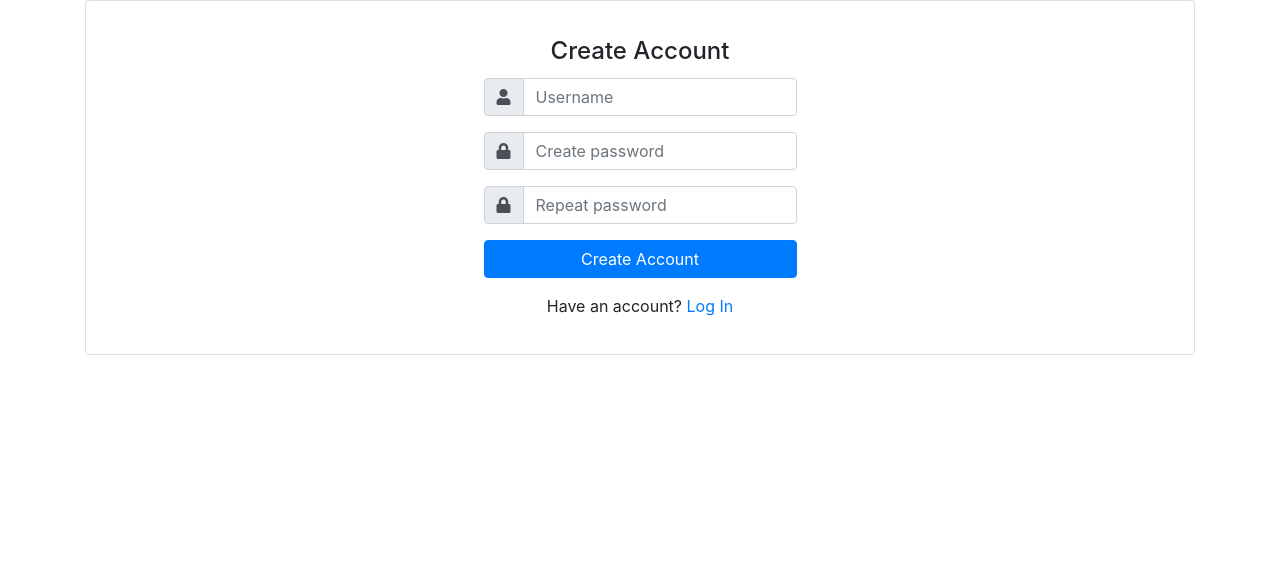
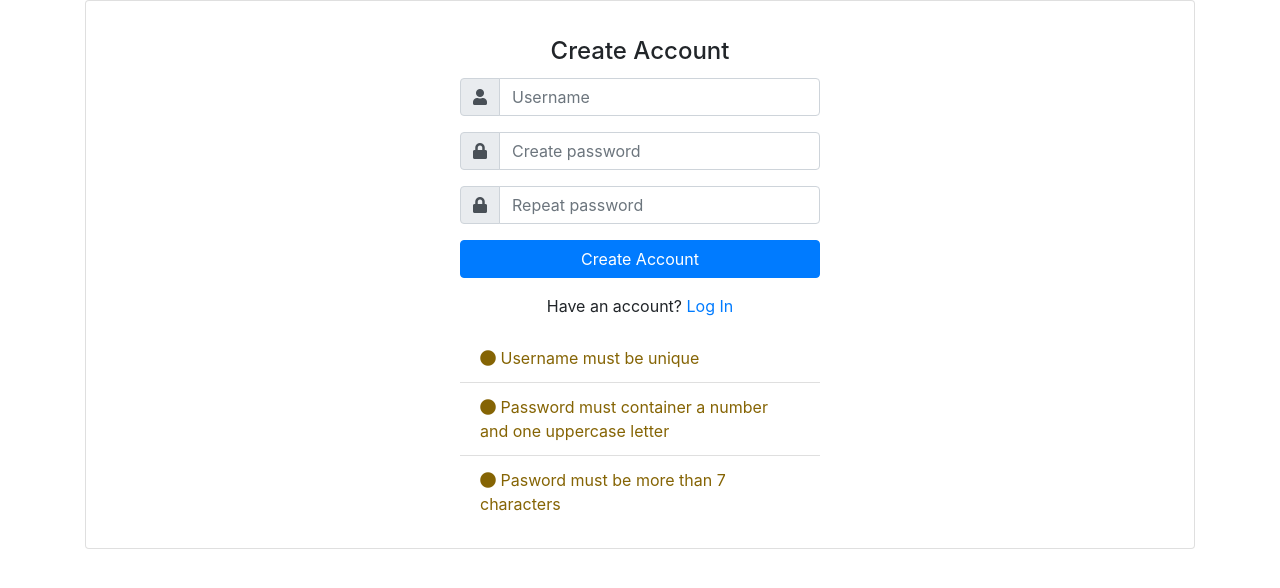
Before and after one commit to charanck/quizz, a Django app: page /register in a window 1280 px wide. Shown: the part 56-644 px from the top of the page. Run offline with Django 3.2, Linux system fonts and the light colour scheme.

Commit message:
Added registration page instructions

```diff
--- a/templates/home/register.html
+++ b/templates/home/register.html
@@ -25,10 +25,16 @@
                 <input class="form-control" placeholder="Repeat password" type="password">
             </div>
             <div class="form-group">
-            <button type="submit" class="btn btn-primary btn-block"> Create Account  </button>
+                <button type="submit" class="btn btn-primary btn-block"> Create Account </button>
             </div>
             <p class="text-center">Have an account? <a href="/login">Log In</a> </p>
         </form>
+        <ul class="list-group list-group-flush alert-warning">
+            <li class="m-0 list-group-item"><i class="fas fa-circle"></i> Username must be unique</li>
+            <li class="m-0  list-group-item"><i class="fas fa-circle"></i> Password must container a number and one uppercase letter</li>
+            <li class="m-0  list-group-item"><i class="fas fa-circle"></i> Pasword must be more than 7 characters</li>
+        </ul>
+</div>
 </article>
-    </div>
+
 {% endblock body%}
```
Lines whose indentation alone changed are shown as unchanged.
